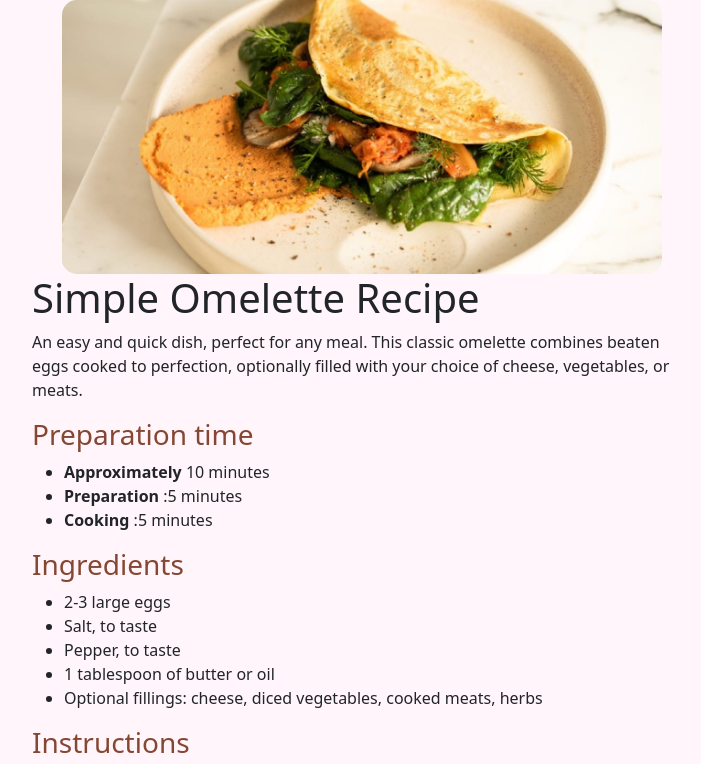
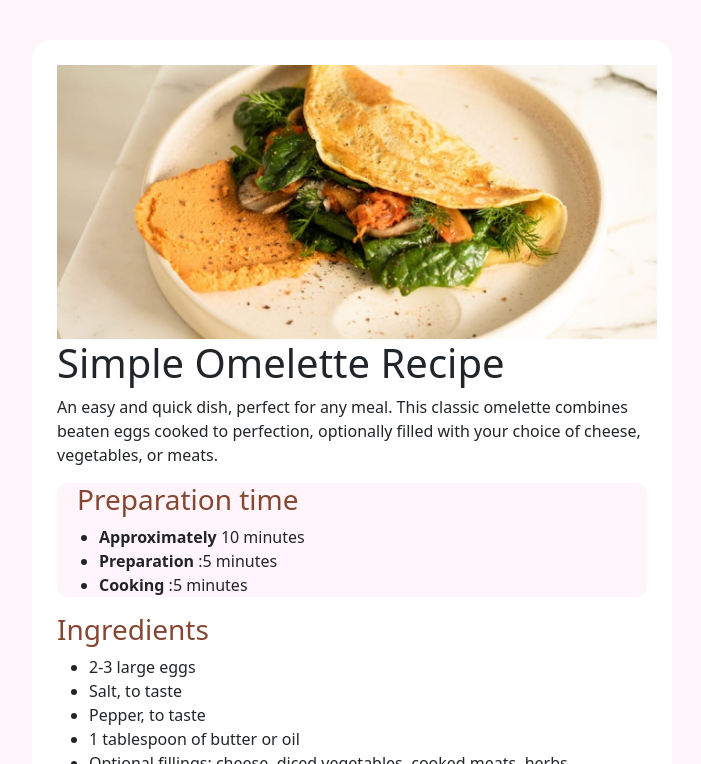
Before and after one commit to Zizo95/Recipe-page, a plain HTML site: page index.html in a window 1280 px wide. Shown: the top 764 px of the page, without its empty margins (288-989 px from the left). Drawn offline with nearby package versions, Linux system fonts and the light colour scheme.

Commit message:
rearranged styless.css

```diff
--- a/index.html
+++ b/index.html
@@ -15,19 +15,21 @@
   </style>
 </head>
 <body>
-<div class="main">
+  <div class="main">
   <img src="image-omelette.jpeg" width="600px" alt="image of an omelette">
   <h1> Simple Omelette Recipe </h1>
 <p>
   An easy and quick dish, perfect for any meal. This classic omelette combines beaten eggs cooked
   to perfection, optionally filled with your choice of cheese, vegetables, or meats.
 </p>
- <h3>Preparation time</h3>
+<div class="preparation">
+ <h3 style="padding-left: 10px;"> Preparation time</h3>
  <ul>
   <li> <strong>Approximately</strong>  10 minutes</li>
   <li> <strong>Preparation</strong> :5 minutes</li>
   <li> <strong>Cooking</strong> :5 minutes</li>
  </ul>
+</div>
 <h3>Ingredients</h3>
 <ul>
   <li>2-3 large eggs </li>
@@ -86,7 +88,6 @@
     Challenge by <a href="https://www.frontendmentor.io?ref=challenge" target="_blank">Frontend Mentor</a>.
     Coded by <a href="#">Zizo Brown</a>.
   </div>
-</div>
-
+  </div>
 </body>
 </html>
--- a/style.css
+++ b/style.css
@@ -5,13 +5,18 @@ h3{
     width: 50%;
     height: 50%;
     margin: auto;
-   border: none;
-   border-radius: 10px;
-}
-img{
-    border-radius: 15px;
-    margin-left:30px ;
+   background: white;
+   border-radius: 20px;
+   padding: 25px;
+   padding-top: 25px;
+   margin-top: 40px;
+   margin-bottom: 50px;
 }
 body{
     background-color: hsl(330, 100%, 98%);
 }
+.preparation{
+    background-color: hsl(330, 100%, 98%);
+    border-radius: 10px;
+    padding-left: 10px;
+}
```
